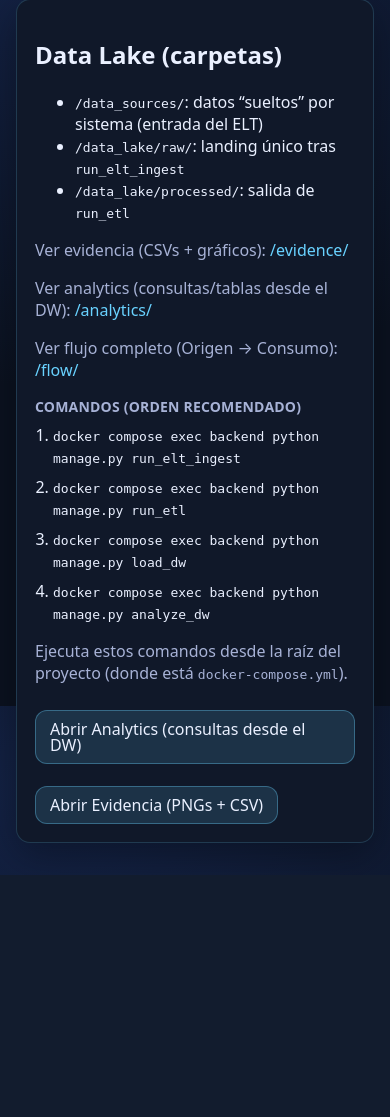
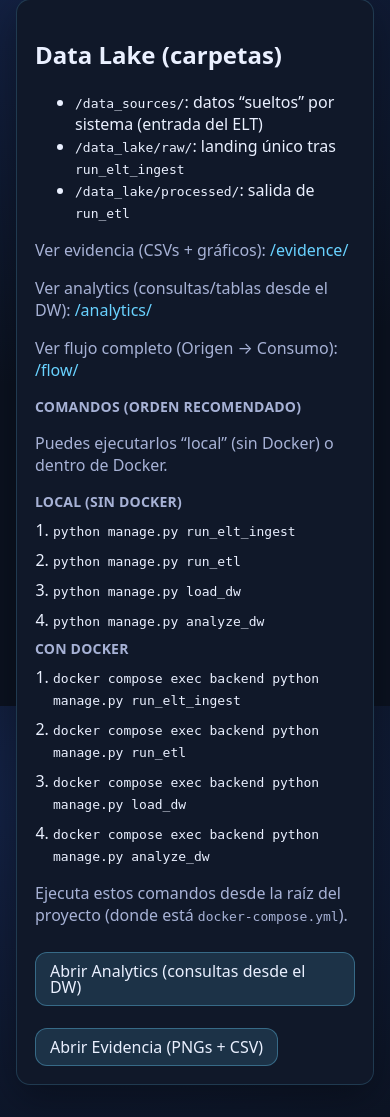
Before and after one commit to Tornadusk/RetailStart, a Django app: page / in a window 390 px wide. Shown: the part 138-1255 px from the top of the page. Before the commit the page ends 1013 px from the top, so only its background shows below. Run offline with Django 5.2, Linux system fonts and the light colour scheme.

```diff
--- a/backend/templates/core/home.html
+++ b/backend/templates/core/home.html
@@ -32,6 +32,17 @@
         </p>
 
         <h3 class="h3">Comandos (orden recomendado)</h3>
+        <p class="muted">Puedes ejecutarlos “local” (sin Docker) o dentro de Docker.</p>
+
+        <h4 class="h3">Local (sin Docker)</h4>
+        <ol class="steps">
+          <li><code>python manage.py run_elt_ingest</code></li>
+          <li><code>python manage.py run_etl</code></li>
+          <li><code>python manage.py load_dw</code></li>
+          <li><code>python manage.py analyze_dw</code></li>
+        </ol>
+
+        <h4 class="h3">Con Docker</h4>
         <ol class="steps">
           <li><code>docker compose exec backend python manage.py run_elt_ingest</code></li>
           <li><code>docker compose exec backend python manage.py run_etl</code></li>
```
